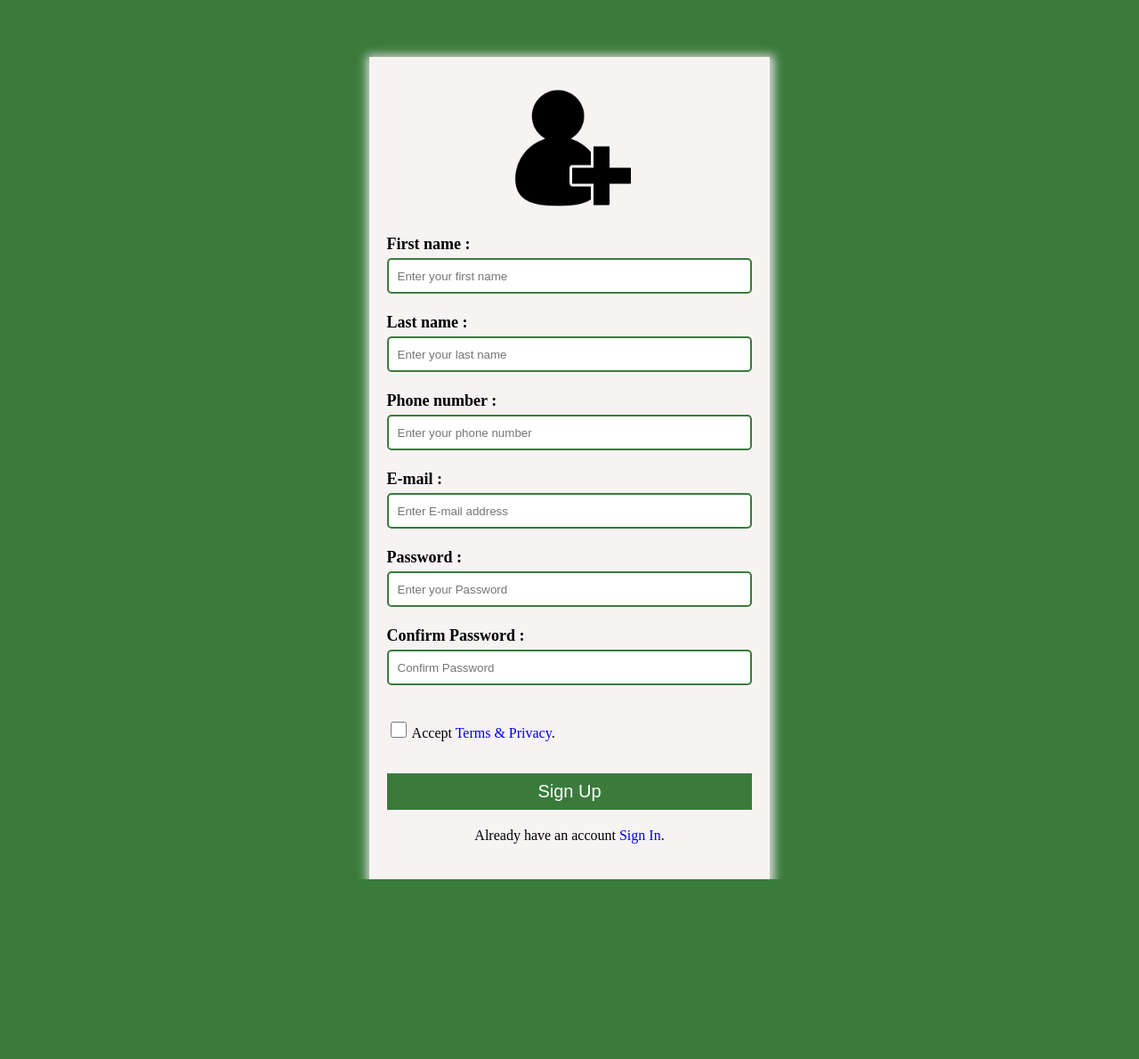
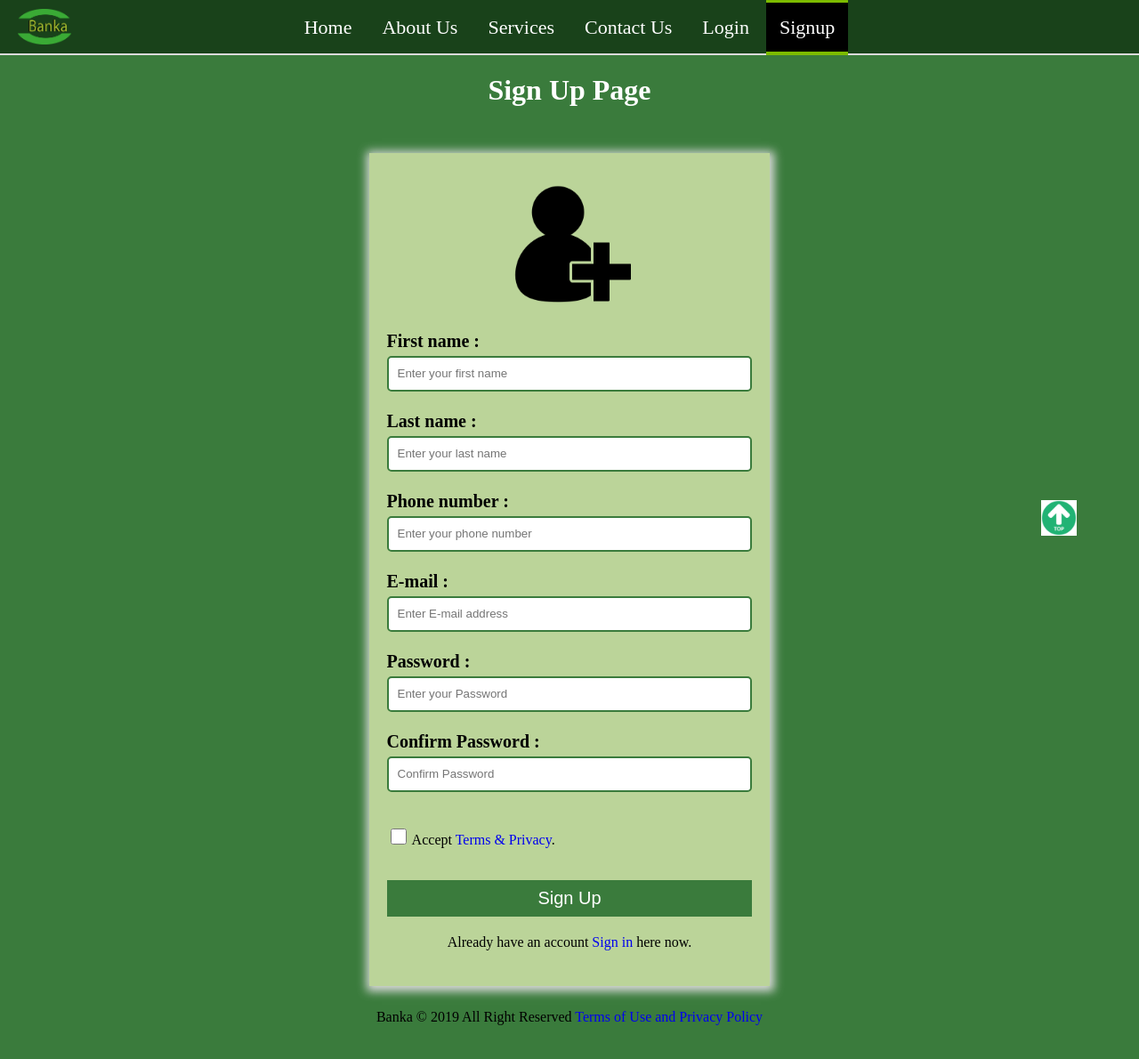
Before and after one commit to Dom58/Banka, a plain HTML site: page ui/html/auth/sign-up.html in a window 1280 px wide. Shown: the whole page at 89% size. Before the commit the page ends 988 px from the top, so only its background shows below. Drawn offline with Linux system fonts and the light colour scheme.

Commit message:
Add navigation bar to sign up page and stylize a footer division

```diff
--- a/ui/css/homepage.css
+++ b/ui/css/homepage.css
@@ -252,4 +252,6 @@
 
     .footer{
       padding: 10px;
+      color: black;
+      text-align: center;
     }
--- a/ui/css/style.css
+++ b/ui/css/style.css
@@ -63,10 +63,14 @@
         padding: 20px;
         line-height: 1px;
         margin-top:20px;
-        /*margin-left: 20%;*/
         border: none;
-        /*border-radius: 10px;*/
         background-color: #3a7b3c;
+    }
+    .login-btn:hover{
+        background-color: #06506b;
+        transform: scale(1.03);
+        transition: .8s;
+        border-radius: 5px;
     }
 
      .btn-edit, .btn-create {
--- a/ui/html/auth/sign-up.html
+++ b/ui/html/auth/sign-up.html
@@ -4,19 +4,43 @@
 <head>
     <meta charset="utf-8" />
     <meta http-equiv="X-UA-Compatible" content="IE=edge">
-    <title>Banka | Sign up</title>
+    <title>Banka | Sign Up</title>
     <meta name="viewport" content="width=device-width, initial-scale=1">
     <link rel="stylesheet" type="text/css" media="screen" href="../../css/style.css" />
+    <link rel="stylesheet" type="text/css" media="screen" href="../../css/homepage.css" />
 
-    <style type="text/css">
+</head>
+<style type="text/css">
 
-    </style>
-</head>
+</style>
 
 <body>
-    <!-- adding form to the layout tamplate view -->
-    <div class="form-container">
-        <img class="user-image" src="../../assets/images/signup.png" alt="Logo Login">
+    <nav class="home-navbar" id="top">
+    <img src="../../assets/images/logo.png" id="bankaLogo">
+    <div class="home-collapse">
+    <img src="../../assets/images/menu.png" onclick="myFunction();">
+    </div>
+    <div id="home-nav" class="header-nav">
+        <ul>
+            <br>
+            <li><a class="" href="../../../index.html"> Home </a></li>
+            <li><a class="" href="../../../index.html#about-us"> About Us </a></li>
+             <li><a class="" href="../../../index.html#services"> Services </a></li>
+            <li><a class="" href="../../../index.html#contact-us"> Contact Us </a></li>
+            <li><a  class="" href="login.html"> Login </a></li>
+            <li><a class="active"  href="sign-up.html"> Signup </a></li>
+
+        </ul>
+    </div>
+</nav>
+<a href="#top">
+<img src="../../assets/images/top.png" id="backTop">
+</a>
+    <div class="home-content">
+      <!-- adding form to the layout tamplate view -->
+      <h1 style="text-align: center; color: white;">Sign Up Page</h1>
+    <div class="form-container" style="background-color: #bbd499;">
+         <img class="user-image" src="../../assets/images/signup.png" alt="Logo Login">
         <form class="modal-content" action="myprofile.html"  method="">
             <div id="register-form">
                 <label for="firstName">First name :</label>
@@ -42,12 +66,16 @@
                 <button class="login-btn" type="submit">Sign Up</button>
             </form>
 
-                <p class="center">Already have an account <a href="login.html">Sign In</a>.</p>
+                <p class="center">Already have an account <a href="login.html">Sign in</a> here now.</p>
+     </div>
+        <div class="home-panel" style="display: none;"></div>
+    </div>
 
-            </div>
+    <div class="footer">
+        <p>Banka © 2019 All Right Reserved <a href="#"> Terms of Use and Privacy Policy </a> </p>
+    </div>
 
-          <!-- <script src="js/main.js"></script> -->
-    </div>
+         <script type="text/javascript" src="../../js/main.js"></script>
 </body>
 
 </html>
```
Also changed, not shown: index.html (+2 -2 lines), ui/html/auth/login.html (+4 -3 lines).
